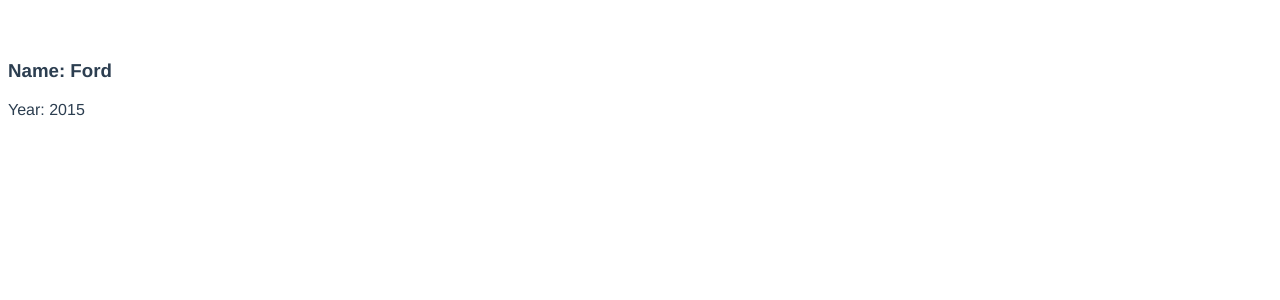
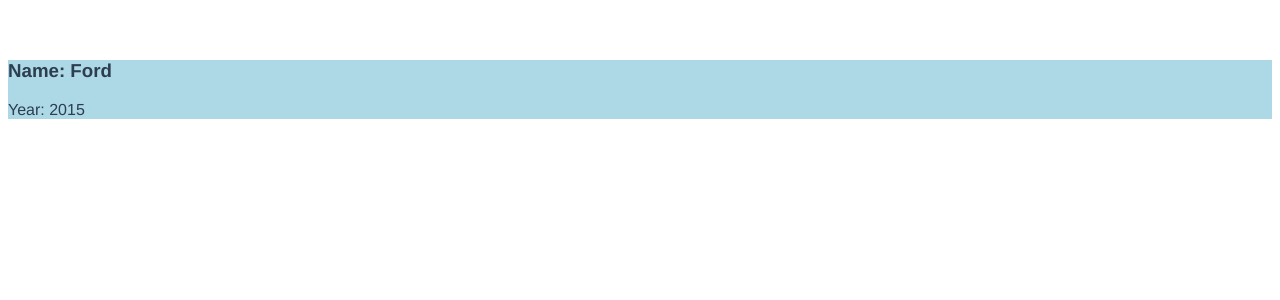
Before and after one commit to NorthwooDzp/vue-learning, a Vue app: page / in a window 1280 px wide. Shown: the top 300 px of the page. Built offline with nearby package versions, Linux system fonts and the light colour scheme.

Commit message:
B4 L5 Components registration in .vue

```diff
--- a/src/App.vue
+++ b/src/App.vue
@@ -1,5 +1,5 @@
 <template>
-    <div id="app">
+    <div id="app" class="app">
         <Car/>
     </div>
 </template>
@@ -24,4 +24,7 @@
         color: #2c3e50;
         margin-top: 60px;
     }
+    .app {
+        background: lightblue;
+    }
 </style>
```
